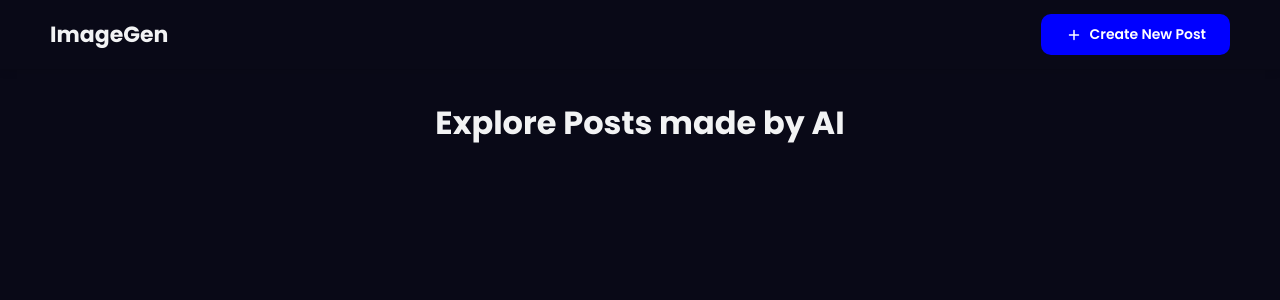
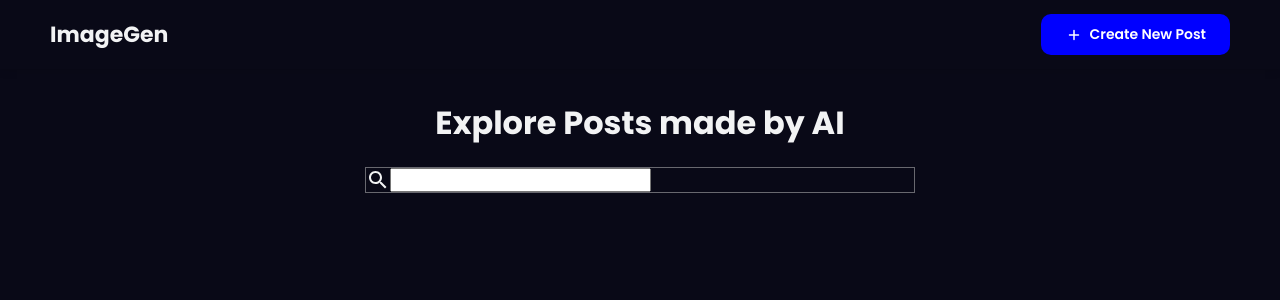
Before and after one commit to Manasvinitroshan/ImageGen, a React (Create React App) app in the folder client/: page / in a window 1280 px wide. Shown: the top 300 px of the page. Built offline with nearby package versions, Linux system fonts and the light colour scheme.

Commit message:
searchbar started

```diff
--- /dev/null
+++ b/client/src/components/Searchbar.jsx
@@ -0,0 +1,27 @@
+import React from 'react'
+import { SearchOutlined } from '@mui/icons-material';
+import styled from '@emotion/styled';
+
+const SearchBarContainer = styled.div`
+  max-width: 550px;
+  display: flex;
+  width: 100%;
+  border: 1px solid ${({theme}) => theme.text_secondary + 90};
+  @media only screen and (max-width: 600px) {
+    padding: 10px 12px;
+  }
+`;
+
+const Searchbar = () => {
+  return (
+    <SearchBarContainer>
+
+        <SearchOutlined/>
+        <input/>
+
+    </SearchBarContainer>
+
+  )
+}
+
+export default Searchbar
--- a/client/src/pages/Home.jsx
+++ b/client/src/pages/Home.jsx
@@ -1,5 +1,7 @@
 import React from 'react'
 import styled from '@emotion/styled';
+import Searchbar from '../components/Searchbar';
+
 
 const Container = styled.div`
   min-height: 100%; /* Ensures the container takes up the full viewport height */
@@ -24,7 +26,7 @@ const Home = () => {
     <Container>
 
         <h1>Explore Posts made by AI</h1>
-
+        <Searchbar/>
 
 
 
```
